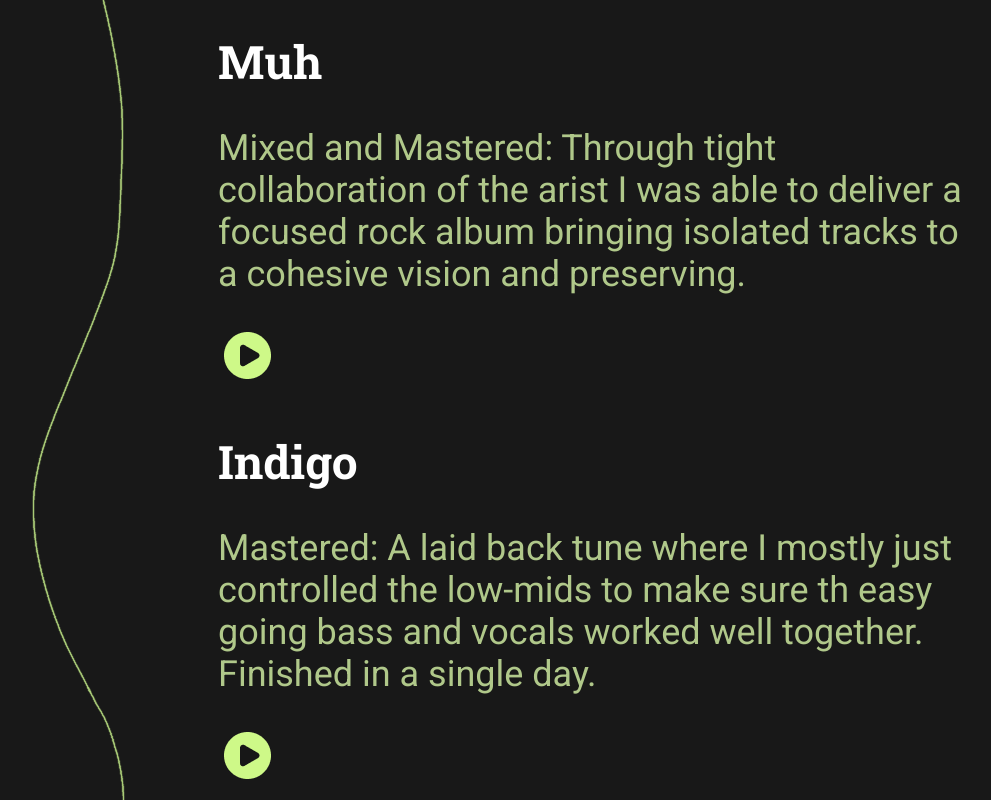
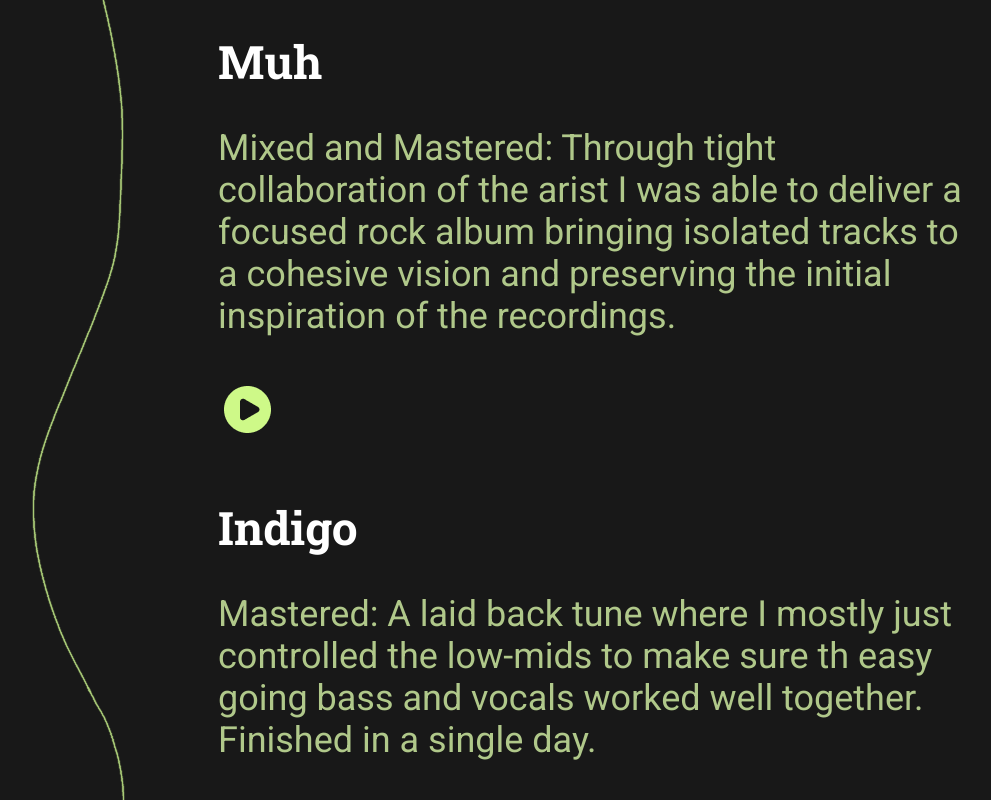
Before and after one commit to daleinen7/portfolio-k, a React (Create React App) app: page /audio in a window 1280 px wide. Shown: the part 1720-2520 px from the top of the page, without its empty margins (47-1038 px from the left). Built offline with nearby package versions, Linux system fonts and the light colour scheme; no server answers.

Commit message:
audio progress bar gradient setup

```diff
--- a/src/components/Audio.jsx
+++ b/src/components/Audio.jsx
@@ -6,12 +6,13 @@ import pauseButton from '../static/pause.svg'
 import backInTime from '../static/backInTime.mp3'
 import brightEyed from '../static/brightEyed.mp3'
 import drift from '../static/drift.mp3'
+import { useEffect } from 'react/cjs/react.development'
 
 const audioProjects = [
   {
     artist: 'Muh',
     description:
-      'Mixed and Mastered: Through tight collaboration of the arist I was able to deliver a focused rock album bringing isolated tracks to a cohesive vision and preserving.',
+      'Mixed and Mastered: Through tight collaboration of the arist I was able to deliver a focused rock album bringing isolated tracks to a cohesive vision and preserving the initial inspiration of the recordings.',
     audio: brightEyed,
     song: 'Bright Eyed',
   },
@@ -75,6 +76,11 @@ const StyledSection = styled.section`
   &:first-of-type {
     margin-top: 510px;
   }
+
+  .playerControls {
+    display: flex;
+    align-items: center;
+  }
 `
 
 const PlayButton = styled.button`
@@ -83,18 +89,55 @@ const PlayButton = styled.button`
   cursor: pointer;
 `
 
+const SongProgress = styled.span`
+  font-family: 'Roboto Slab', serif;
+  font-weight: 400;
+  font-size: 36px;
+  color: white;
+  padding: 14px;
+`
+
 export default function Audio() {
   const [playingBE, setPlayingBE] = useState(false)
   const [playingD, setPlayingD] = useState(false)
   const [playingBIT, setPlayingBIT] = useState(false)
 
+  const [audioProgress, setAudioProgress] = useState(0)
+  const [intervalId, setIntervalId] = useState(0)
+
+  const handleSongProgress = () => {
+    if (intervalId) {
+      clearInterval(intervalId)
+      setIntervalId(0)
+      return
+    }
+
+    const newIntervalId = setInterval(() => {
+      setAudioProgress((prev) => prev + 1)
+    }, 1000)
+    setIntervalId(newIntervalId)
+  }
+
   const [song, setSong] = useState(brightEyed)
 
-  const [play, { stop }] = useSound(song)
+  const [play, { stop, duration }] = useSound(song)
 
   const setPlaying = [setPlayingBE, setPlayingBIT, setPlayingD]
   const playing = [playingBE, playingBIT, playingD]
   const player = [brightEyed, backInTime, drift]
+
+  const songProgress = {
+    background: 'rgb(255,255,255)',
+    // totalSecondsOfSong = duration / 1000
+    // percentageProgress = progress / totalSecondsOfSong * 100
+    background: `linear-gradient(90deg, rgba(206,249,136,1) 0%, rgba(206,249,136,1) ${
+      (audioProgress / (duration / 1000)) * 1000
+    }%, rgba(255,255,255,1) ${
+      (audioProgress / (duration / 1000)) * 1000 + 1
+    }%, rgba(255,255,255,1) 100%)`,
+    WebkitBackgroundClip: 'text',
+    WebkitTextFillColor: 'transparent',
+  }
 
   return (
     <>
@@ -115,6 +158,7 @@ export default function Audio() {
             <article key={idx}>
               <h4>{project.artist}</h4>
               <p>{project.description}</p>
+              <div className="playerControls">
                 <PlayButton
                   onMouseDown={() => {
                     stop()
@@ -126,6 +170,7 @@ export default function Audio() {
                     })
                     playing[idx] ? stop() : play()
                     setPlaying[idx](!playing[idx])
+                    handleSongProgress()
                   }}
                 >
                   <img
@@ -133,6 +178,8 @@ export default function Audio() {
                     alt="audio control play/pause"
                   />
                 </PlayButton>
+                <SongProgress style={songProgress}>{project.song}</SongProgress>
+              </div>
             </article>
           )
         })}
```
Lines whose indentation alone changed are shown as unchanged.
